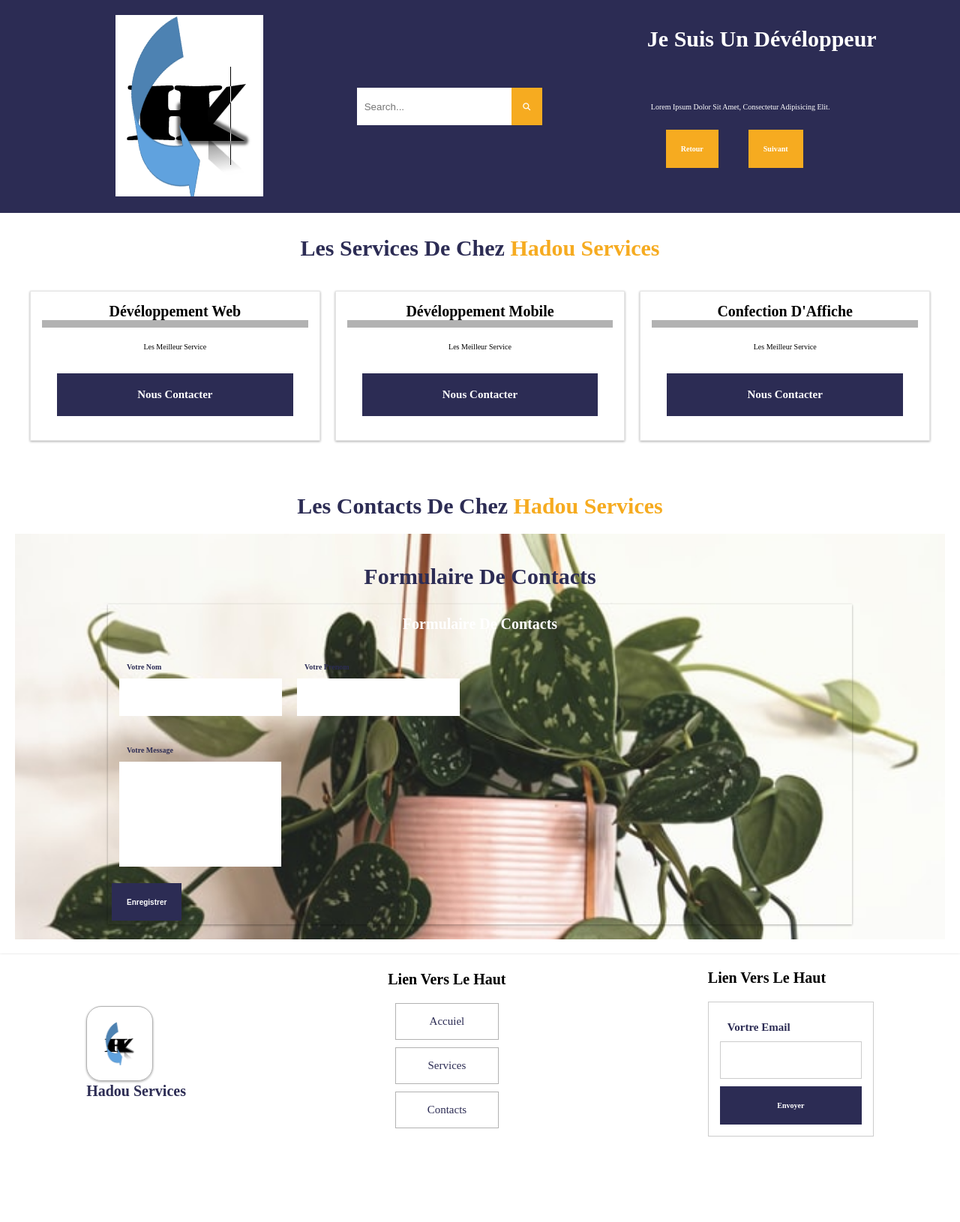
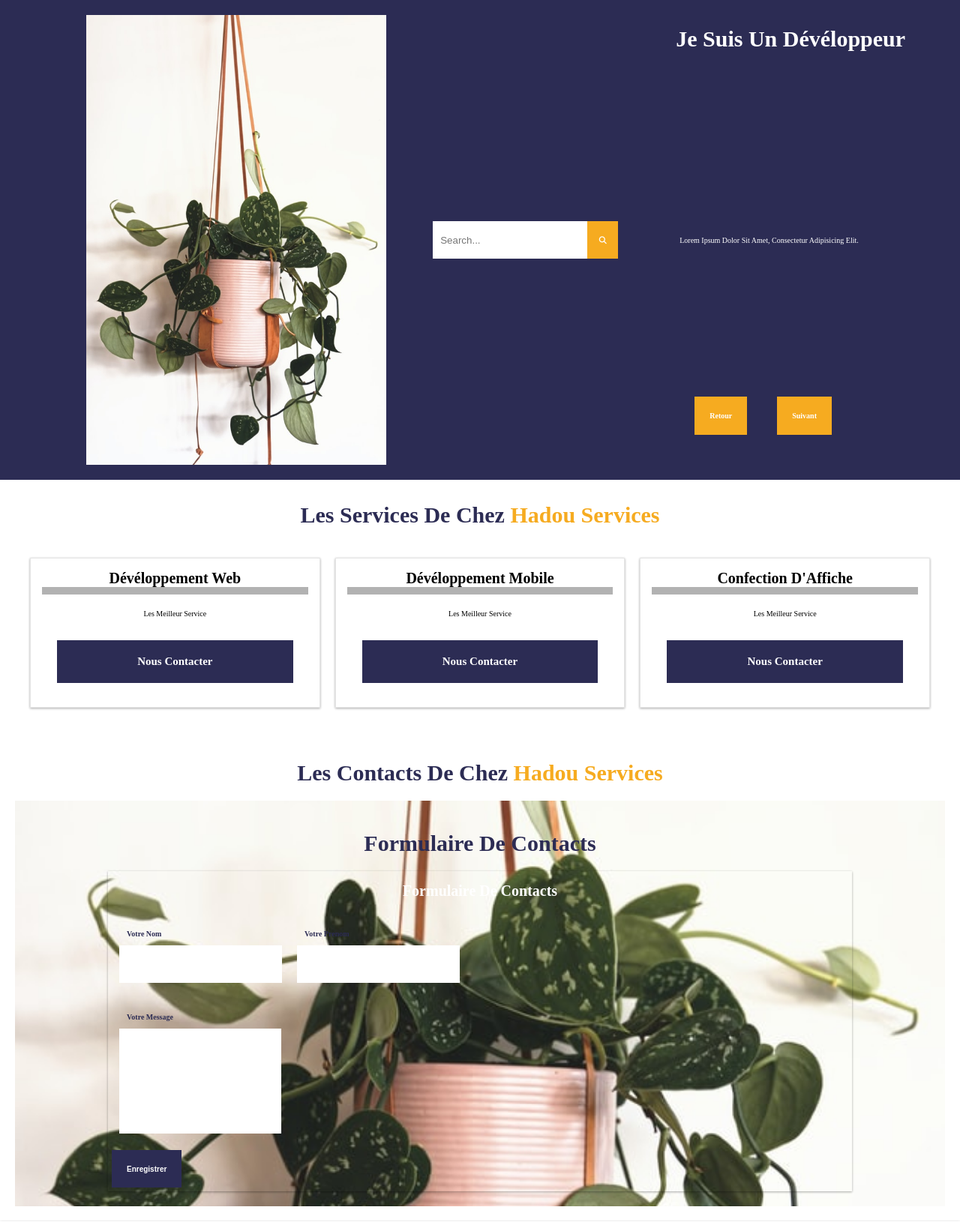
Before and after one commit to hadoukone0102/Hadou-simplon-test, a PHP site: page / in a window 1280 px wide. Shown: the part 185-1815 px from the top of the page at 75% size. Before the commit the page ends 1701 px from the top, so only its background shows below. Run offline with PHP 8.4, Linux system fonts and the light colour scheme.

Commit message:
actualiser

```diff
--- a/index.html
+++ b/index.html
@@ -30,7 +30,7 @@
         <div class="desing" id="acceuil">
             <div class="images-derou">
                 <div class="image">
-                    <img src="img/kone.png" alt="KONE">
+                    <img id="img_change" src="img/simplon.jpg" alt="KONE">
                 </div>
             </div>
 
@@ -49,8 +49,8 @@
                     <p>Lorem ipsum dolor sit amet, consectetur adipisicing elit.</p>
                 </div>
                 <div class="button">
-                    <a href="#" class="btn">Retour</a>
-                    <a href="#" class="btn">Suivant</a>
+                    <a href="#" class="btn" id="retour">Retour</a>
+                    <a href="#" class="btn" id="suivant">Suivant</a>
                 </div>
             </div>
 
@@ -144,6 +144,7 @@
             </form>
         </div>
     </footer>
+    <script src="script/code.js"></script>
 </body>
 
 </html>
--- a/style/style.css
+++ b/style/style.css
@@ -134,11 +134,11 @@ header .header-2 .navBar a:hover {
 .main .desing {
     position: relative;
     background-color: var(--black);
-    padding: 4rem;
+    padding: 2rem;
     display: flex;
     align-items: center;
     justify-content: space-between;
-    padding: 2rem 12%;
+    padding: 2rem 9%;
 }
 
 .main .desing .critere {
@@ -175,8 +175,24 @@ header .header-2 .navBar a:hover {
     margin: 2rem;
     padding: 2rem;
     display: block;
+}
 
+.images-derou {
+    display: block;
 }
+
+.images-derou .image {
+    display: block;
+    max-height: 60rem;
+    max-width: 40rem;
+}
+
+.images-derou .image img {
+    width: 100%;
+    height: 100%;
+}
+
+
 
 /* les points communs  */
 .btn {
```
Also changed, not shown: script/code.js (added, +33 -0 lines), img/1.jpg (added), img/2.jpg (added), img/3.jpg (added), img/4.jpg (added).
